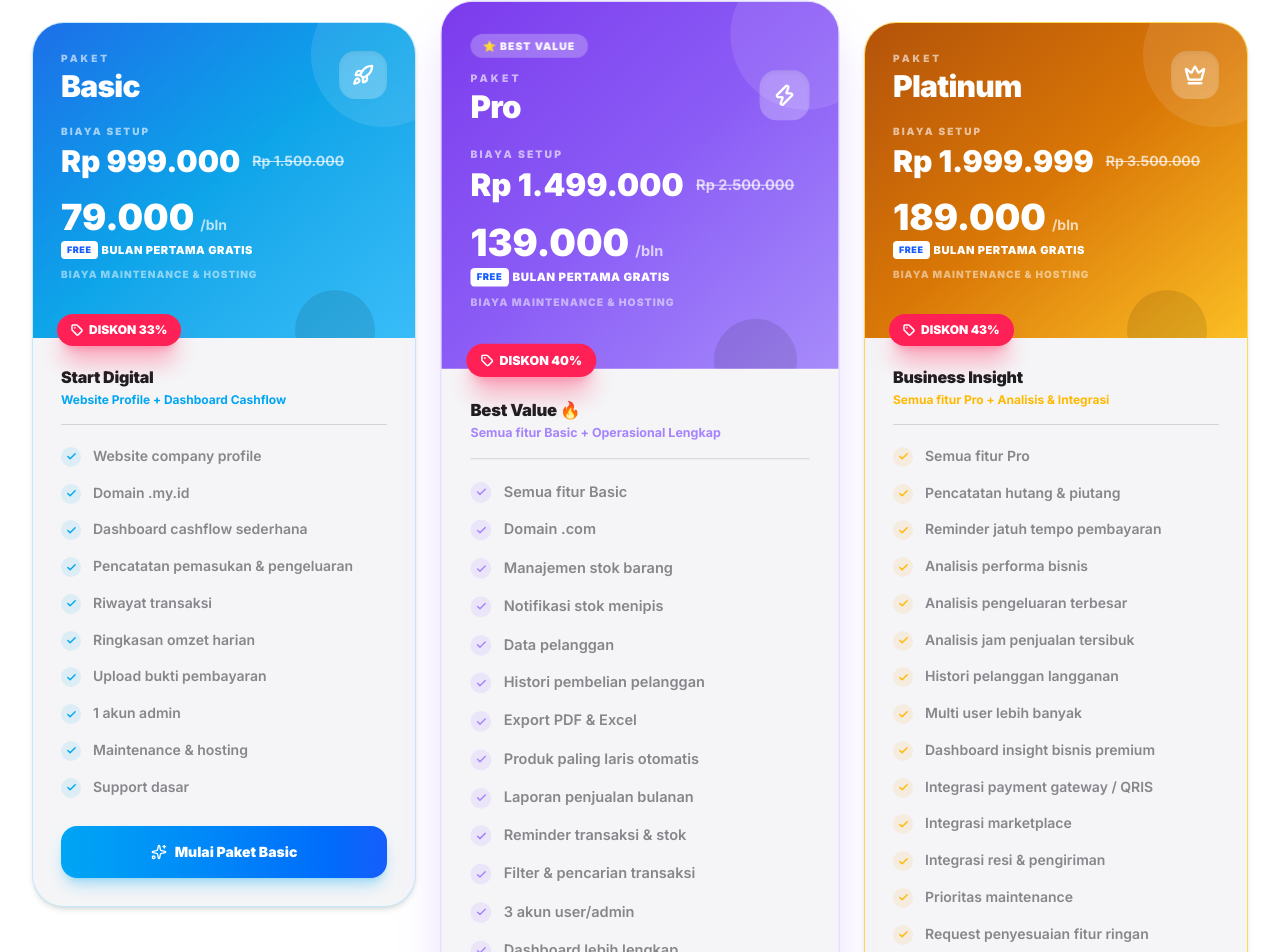
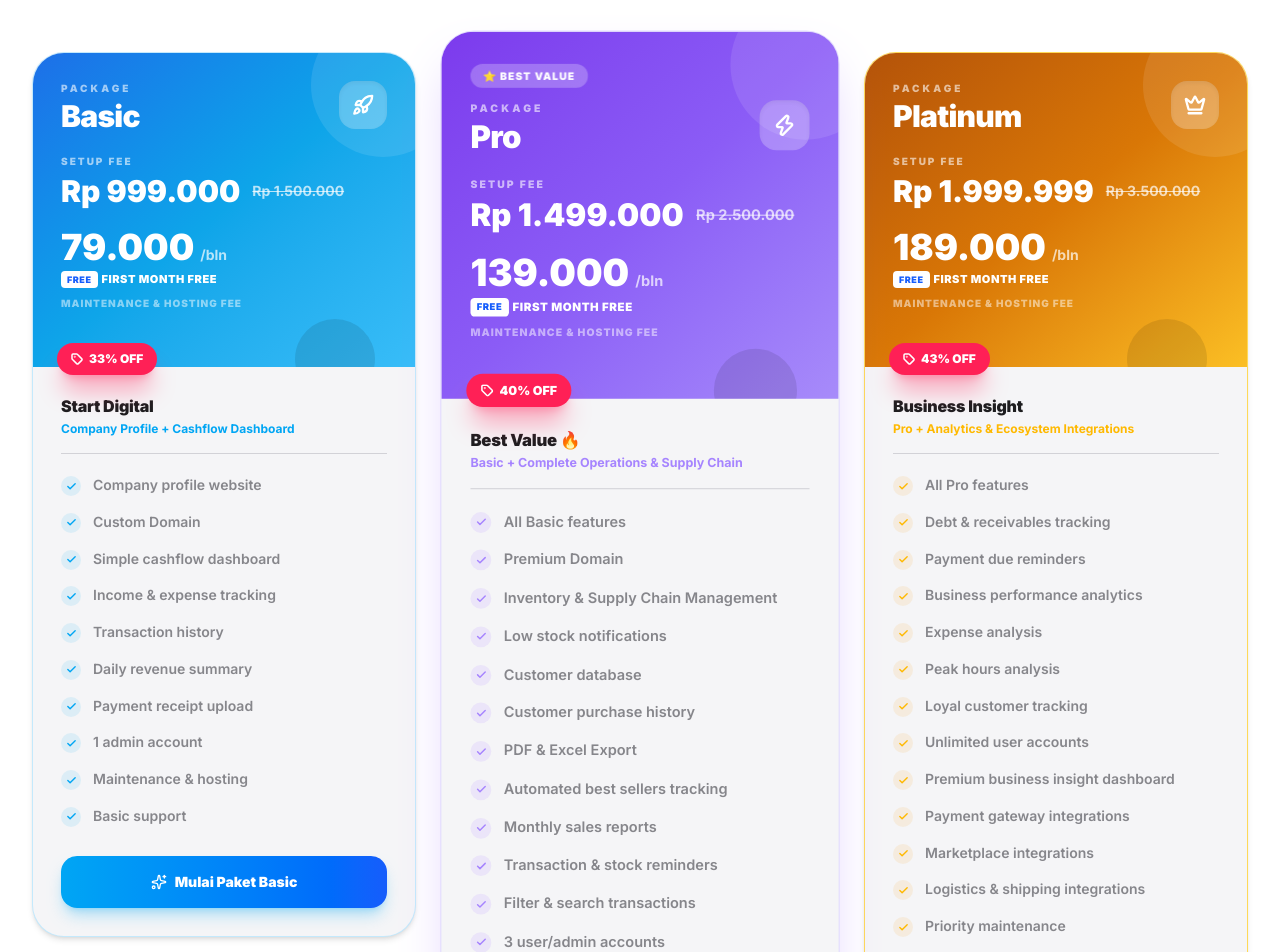
Before and after one commit to imanyunar/start, a React (Vite) app: page /packages in a window 1280 px wide. Shown: the part 413-1365 px from the top of the page. Built offline with nearby package versions, Linux system fonts and the light colour scheme.

Commit message:
feat: embrace supply chain management, translate packages page, and use formsubmit for email

```diff
--- a/src/locales/en.json
+++ b/src/locales/en.json
@@ -11,9 +11,9 @@
     "terms": "Terms"
   },
   "hero": {
-    "title": "Cashflow & Company Profile Website for",
+    "title": "Cashflow, Supply Chain & Profile Website for",
     "subtitle": "Startups & SMEs Worldwide",
-    "description": "Professional cashflow and company profile websites to help businesses manage their operations more neatly, modernly, and professionally.",
+    "description": "Professional business operating systems, cashflow tools, and supply chain management dashboards to help businesses scale efficiently.",
     "cta_primary": "Initialize Project",
     "cta_secondary": "Explore Solutions",
     "badge": "Next-Gen Autonomous Systems",
@@ -34,8 +34,8 @@
   "features": {
     "section_title": "Built for the Intelligence Age",
     "section_desc": "Our core infrastructure leverages advanced neural architectures to process complex business workflows in real-time.",
-    "f1_title": "Autonomous Core",
-    "f1_desc": "Simple workflow support that helps daily decisions become faster and clearer.",
+    "f1_title": "Autonomous Supply Chain",
+    "f1_desc": "Real-time inventory and logistics monitoring to keep your supply chain moving without bottlenecks.",
     "f2_title": "Data Intelligence",
     "f2_desc": "Predictive analytics engine that transforms raw noise into signal.",
     "f3_title": "Global Mesh",
@@ -175,7 +175,7 @@
   },
   "smartflow": {
     "title": "Vermont SmartFlow",
-    "subtitle": "Intelligent Business Assistant for Startups & SMEs Worldwide",
+    "subtitle": "Intelligent Operations & Supply Chain Assistant",
     "input_placeholder": "Type transaction... (e.g., sell chicken noodle 75k)",
     "send": "Record",
     "recent": "Recent Transactions",
--- a/src/locales/id.json
+++ b/src/locales/id.json
@@ -11,9 +11,9 @@
     "terms": "Syarat & Ketentuan"
   },
   "hero": {
-    "title": "Website Cashflow & Company Profile untuk",
+    "title": "Sistem Cashflow, Supply Chain & Website untuk",
     "subtitle": "Startup & Bisnis Global",
-    "description": "Website cashflow dan company profile untuk membantu pelaku bisnis mengelola usahanya lebih rapi, modern, dan profesional.",
+    "description": "Sistem operasi bisnis profesional dengan fitur manajemen rantai pasok (supply chain) dan cashflow terintegrasi.",
     "cta_primary": "Konsultasi Gratis",
     "cta_secondary": "Lihat Layanan",
     "badge": "Sistem Kasir & Keuangan Bisnis Terpercaya",
@@ -34,8 +34,8 @@
   "features": {
     "section_title": "Hadir untuk Era Digital",
     "section_desc": "Layanan kami membantu pekerjaan harian bisnis jadi lebih mudah, cepat, dan rapi.",
-    "f1_title": "Pekerjaan Lebih Ringan",
-    "f1_desc": "Proses kerja harian jadi lebih sederhana sehingga Anda bisa fokus ke penjualan.",
+    "f1_title": "Manajemen Supply Chain",
+    "f1_desc": "Pemantauan stok barang dan logistik secara real-time agar rantai pasok Anda berjalan tanpa hambatan.",
     "f2_title": "Laporan Mudah Dipahami",
     "f2_desc": "Data penjualan dirapikan menjadi laporan yang jelas dan mudah dibaca.",
     "f3_title": "Akses Cepat Kapan Saja",
@@ -175,7 +175,7 @@
   },
   "smartflow": {
     "title": "Vermont SmartFlow",
-    "subtitle": "Asisten Pencatat Keuangan & Bisnis Anda",
+    "subtitle": "Asisten Operasional & Supply Chain Bisnis Anda",
     "input_placeholder": "Contoh: Jual mie ayam 2 porsi 30 ribu...",
     "send": "Catat",
     "recent": "Transaksi Terakhir",
--- a/src/pages/PackagesPage.tsx
+++ b/src/pages/PackagesPage.tsx
@@ -10,18 +10,18 @@ const packages = [
     setupNewPrice: 999000,
     hostingPrice: 79000,
     headline: 'Start Digital',
-    highlight: 'Website Profile + Dashboard Cashflow',
+    highlight: 'Company Profile + Cashflow Dashboard',
     features: [
-      'Website company profile',
-      'Domain .my.id',
-      'Dashboard cashflow sederhana',
-      'Pencatatan pemasukan & pengeluaran',
-      'Riwayat transaksi',
-      'Ringkasan omzet harian',
-      'Upload bukti pembayaran',
-      '1 akun admin',
+      'Company profile website',
+      'Custom Domain',
+      'Simple cashflow dashboard',
+      'Income & expense tracking',
+      'Transaction history',
+      'Daily revenue summary',
+      'Payment receipt upload',
+      '1 admin account',
       'Maintenance & hosting',
-      'Support dasar',
+      'Basic support',
     ],
     headerGradient: 'from-[#1D6FE8] via-[#0EA5E9] to-[#38BDF8]',
     glowColor: 'shadow-blue-500/30',
@@ -39,22 +39,22 @@ const packages = [
     setupNewPrice: 1499000,
     hostingPrice: 139000,
     headline: 'Best Value 🔥',
-    highlight: 'Semua fitur Basic + Operasional Lengkap',
+    highlight: 'Basic + Complete Operations & Supply Chain',
     features: [
-      'Semua fitur Basic',
-      'Domain .com',
-      'Manajemen stok barang',
-      'Notifikasi stok menipis',
-      'Data pelanggan',
-      'Histori pembelian pelanggan',
-      'Export PDF & Excel',
-      'Produk paling laris otomatis',
-      'Laporan penjualan bulanan',
-      'Reminder transaksi & stok',
-      'Filter & pencarian transaksi',
-      '3 akun user/admin',
-      'Dashboard lebih lengkap',
-      'Prioritas support',
+      'All Basic features',
+      'Premium Domain',
+      'Inventory & Supply Chain Management',
+      'Low stock notifications',
+      'Customer database',
+      'Customer purchase history',
+      'PDF & Excel Export',
+      'Automated best sellers tracking',
+      'Monthly sales reports',
+      'Transaction & stock reminders',
+      'Filter & search transactions',
+      '3 user/admin accounts',
+      'Advanced dashboard',
+      'Priority support',
     ],
     headerGradient: 'from-[#7C3AED] via-[#8B5CF6] to-[#A78BFA]',
     glowColor: 'shadow-violet-500/30',
@@ -72,23 +72,23 @@ const packages = [
     setupNewPrice: 1999999,
     hostingPrice: 189000,
     headline: 'Business Insight',
-    highlight: 'Semua fitur Pro + Analisis & Integrasi',
+    highlight: 'Pro + Analytics & Ecosystem Integrations',
     features: [
-      'Semua fitur Pro',
-      'Pencatatan hutang & piutang',
-      'Reminder jatuh tempo pembayaran',
-      'Analisis performa bisnis',
-      'Analisis pengeluaran terbesar',
-      'Analisis jam penjualan tersibuk',
-      'Histori pelanggan langganan',
-      'Multi user lebih banyak',
-      'Dashboard insight bisnis premium',
-      'Integrasi payment gateway / QRIS',
-      'Integrasi marketplace',
-      'Integrasi resi & pengiriman',
-      'Prioritas maintenance',
-      'Request penyesuaian fitur ringan',
-      'Konsultasi pengembangan sistem',
+      'All Pro features',
+      'Debt & receivables tracking',
+      'Payment due reminders',
+      'Business performance analytics',
+      'Expense analysis',
+      'Peak hours analysis',
+      'Loyal customer tracking',
+      'Unlimited user accounts',
+      'Premium business insight dashboard',
+      'Payment gateway integrations',
+      'Marketplace integrations',
+      'Logistics & shipping integrations',
+      'Priority maintenance',
+      'Light feature customization requests',
+      'System development consultation',
     ],
     headerGradient: 'from-[#B45309] via-[#D97706] to-[#FBBF24]',
     glowColor: 'shadow-amber-500/30',
@@ -120,14 +120,14 @@ export default function PackagesPage() {
               animate={{ opacity: 1, y: 0 }}
               className="badge-light mx-auto mb-4 w-fit"
             >
-              Paket Layanan
+              Service Packages
             </motion.div>
             <h1 className="mb-5 text-4xl font-black tracking-tight text-[var(--app-text)] md:text-6xl">
-              Pilih Paket Sesuai{' '}
-              <span className="text-gradient">Kebutuhan Bisnis</span> Anda
+              Choose a Package For Your{' '}
+              <span className="text-gradient">Business Needs</span>
             </h1>
             <p className="text-lg font-bold leading-relaxed text-[var(--app-muted)]">
-              Fokus kami sederhana: mempermudah dan mempercepat kegiatan bisnis harian Anda.
+              Our focus is simple: making your daily business operations and supply chain management easier and faster.
             </p>
           </div>
 
@@ -163,7 +163,7 @@ export default function PackagesPage() {
 
                     <div className="relative z-10 flex items-start justify-between">
                       <div>
-                        <p className="text-[10px] font-black uppercase tracking-[0.3em] text-white/60">Paket</p>
+                        <p className="text-[10px] font-black uppercase tracking-[0.3em] text-white/60">Package</p>
                         <h2 className="mt-0.5 text-3xl font-black tracking-tight text-white">{pkg.name}</h2>
                       </div>
                       <div className="flex h-12 w-12 items-center justify-center rounded-2xl bg-white/25 text-white shadow-inner">
@@ -174,7 +174,7 @@ export default function PackagesPage() {
                     {/* Pricing */}
                     <div className="relative z-10 mt-5">
                       <p className="mb-1 text-[10px] font-black uppercase tracking-[0.2em] text-white/60">
-                        Biaya Setup
+                        Setup Fee
                       </p>
                       <div className="flex items-center gap-3">
                         <p className="text-3xl font-black text-white">{formatRp(pkg.setupNewPrice)}</p>
@@ -191,11 +191,11 @@ export default function PackagesPage() {
                         </div>
                         <p className="flex items-center gap-1 text-[11px] font-black uppercase tracking-wider text-white">
                           <span className="rounded bg-white px-1.5 py-0.5 text-[9px] text-blue-600">FREE</span>
-                          Bulan Pertama GRATIS
+                          First Month FREE
                         </p>
                       </div>
                       <p className="mt-2 text-[10px] font-black uppercase tracking-widest text-white/50">
-                        Biaya Maintenance & Hosting
+                        Maintenance & Hosting Fee
                       </p>
                     </div>
                   </div>
@@ -205,7 +205,7 @@ export default function PackagesPage() {
                     {/* Red DISKON pill */}
                     <span className="inline-flex items-center gap-1.5 rounded-full bg-rose-500 px-3.5 py-2 text-xs font-black text-white shadow-xl shadow-rose-500/40">
                       <Tag size={12} strokeWidth={3} />
-                      DISKON {pct}%
+                      {pct}% OFF
                     </span>
                   </div>
 
@@ -247,13 +247,12 @@ export default function PackagesPage() {
           {/* Bottom CTA */}
           <div className="relative mt-20 overflow-hidden rounded-[3rem] border border-[var(--app-border)] bg-[var(--app-surface)] p-8 text-center md:p-12">
             <div className="absolute right-0 top-0 h-64 w-64 -translate-y-1/2 translate-x-1/2 rounded-full bg-blue-primary/5 blur-3xl" />
-            <h2 className="mb-4 text-3xl font-black text-[var(--app-text)]">Butuh Solusi Kustom?</h2>
+            <h2 className="mb-4 text-3xl font-black text-[var(--app-text)]">Need a Custom Solution?</h2>
             <p className="mx-auto mb-8 max-w-2xl font-bold text-[var(--app-muted)]">
-              Jika bisnis Anda membutuhkan fitur khusus yang tidak ada di paket atas, tim lab kami siap
-              membangun sistem yang sesuai dengan spesifikasi Anda.
+              If your business requires specific features, advanced supply chain capabilities, or custom integrations, our laboratory team is ready to build a system tailored to your exact specifications.
             </p>
             <Link to="/contact" className="btn-secondary inline-flex">
-              Konsultasi Gratis Sekarang
+              Free Consultation Now
             </Link>
           </div>
         </div>
```
Also changed, not shown: src/pages/ContactPage.tsx (+4 -27 lines).
